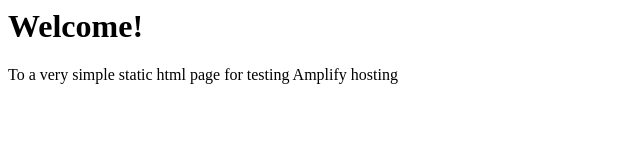
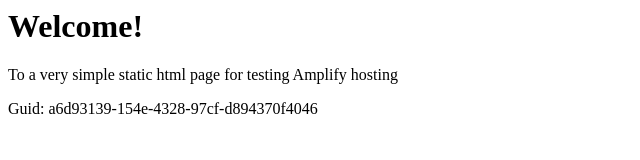
Before and after one commit to aws-aemilia-nrt/Github-PR-Commit-Integration-Test-DoNotTouch-v0-preprod-ap-northeast-1, a website: page src/index.html in a window 1280 px wide. Shown: the whole page, without its empty margins (0-640 px from the left). Drawn offline with Linux system fonts and the light colour scheme.

Commit message:
commit from integ tests

```diff
--- a/src/index.html
+++ b/src/index.html
@@ -1,3 +1,5 @@
+
+
 <html lang="en">
 
 <head>
@@ -10,6 +12,6 @@
 <body>
     <h1>Welcome!</h1>
     <p>To a very simple static html page for testing Amplify hosting</p>
-</body>
+    <p>Guid: a6d93139-154e-4328-97cf-d894370f4046</p></body>
 
 </html>
```
